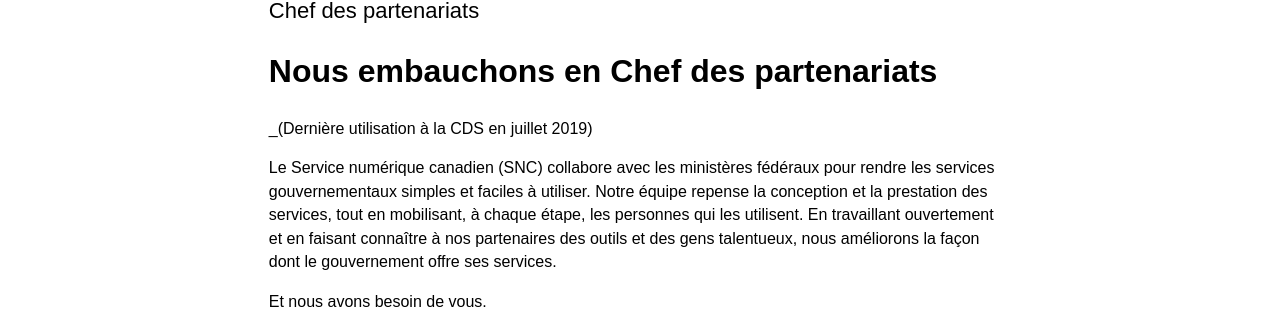
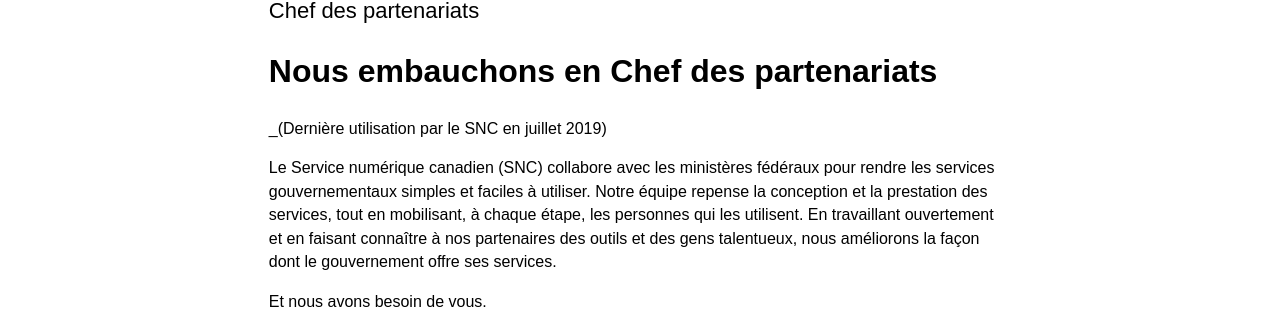
Before and after one commit to cds-snc/talent, a Jekyll site: the page built from _pages/fr/Échantillons d'offres d'emploi/Head-of-Partnerships-FR.md, in a window 1280 px wide. Shown: the part 195-507 px from the top of the page. Built offline with Jekyll 4.4.1, drawn with Linux system fonts in a browser that asks for light colours.

Commit message:
wrote right acronym in FR

```diff
--- a/_pages/fr/Échantillons d'offres d'emploi/Head-of-Partnerships-FR.md
+++ b/_pages/fr/Échantillons d'offres d'emploi/Head-of-Partnerships-FR.md
@@ -9,7 +9,7 @@ trans_url: "/Head-of-Partnerships/"
 
 
 # Nous embauchons en Chef des partenariats
-_(Dernière utilisation à la CDS en juillet 2019)
+_(Dernière utilisation par le SNC en juillet 2019)
 
 Le Service numérique canadien (SNC) collabore avec les ministères fédéraux pour rendre les services gouvernementaux simples et faciles à utiliser. Notre équipe repense la conception et la prestation des services, tout en mobilisant, à chaque étape, les personnes qui les utilisent. En travaillant ouvertement et en faisant connaître à nos partenaires des outils et des gens talentueux, nous améliorons la façon dont le gouvernement offre ses services.
 
```
